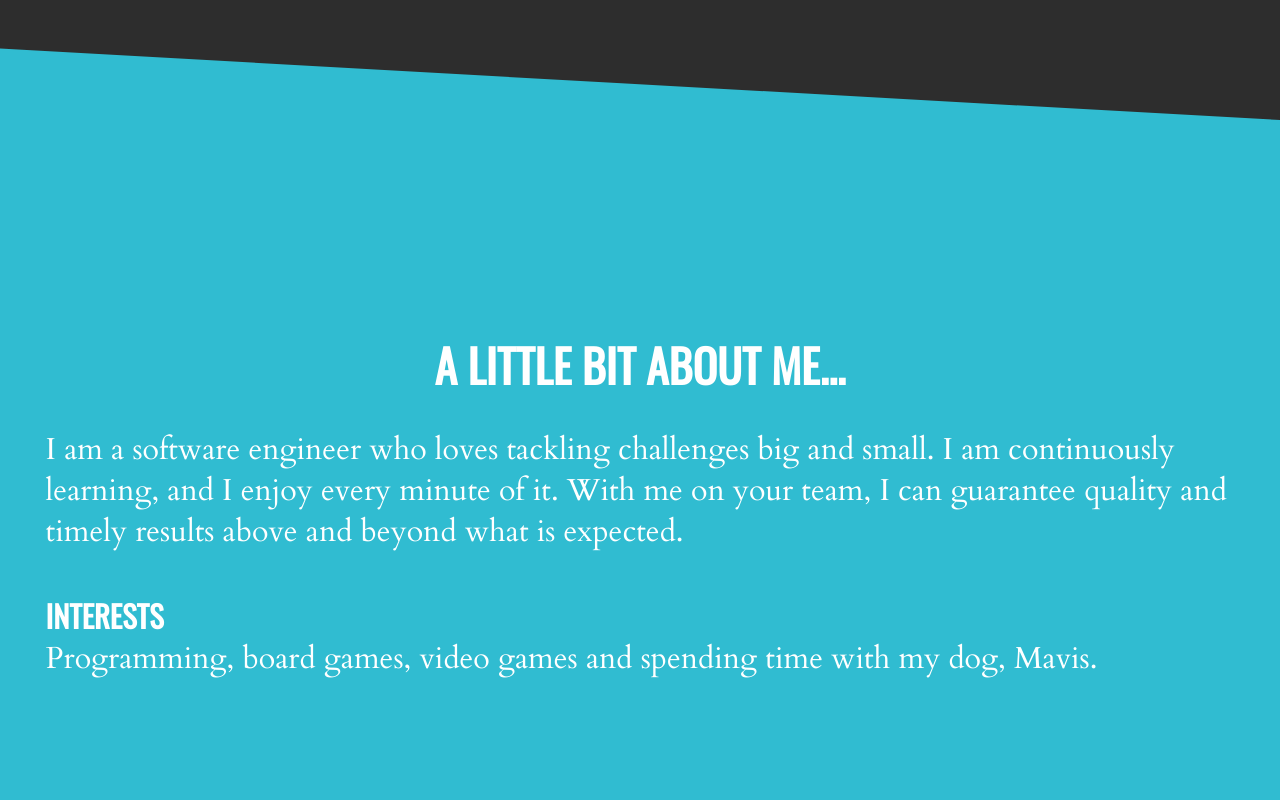
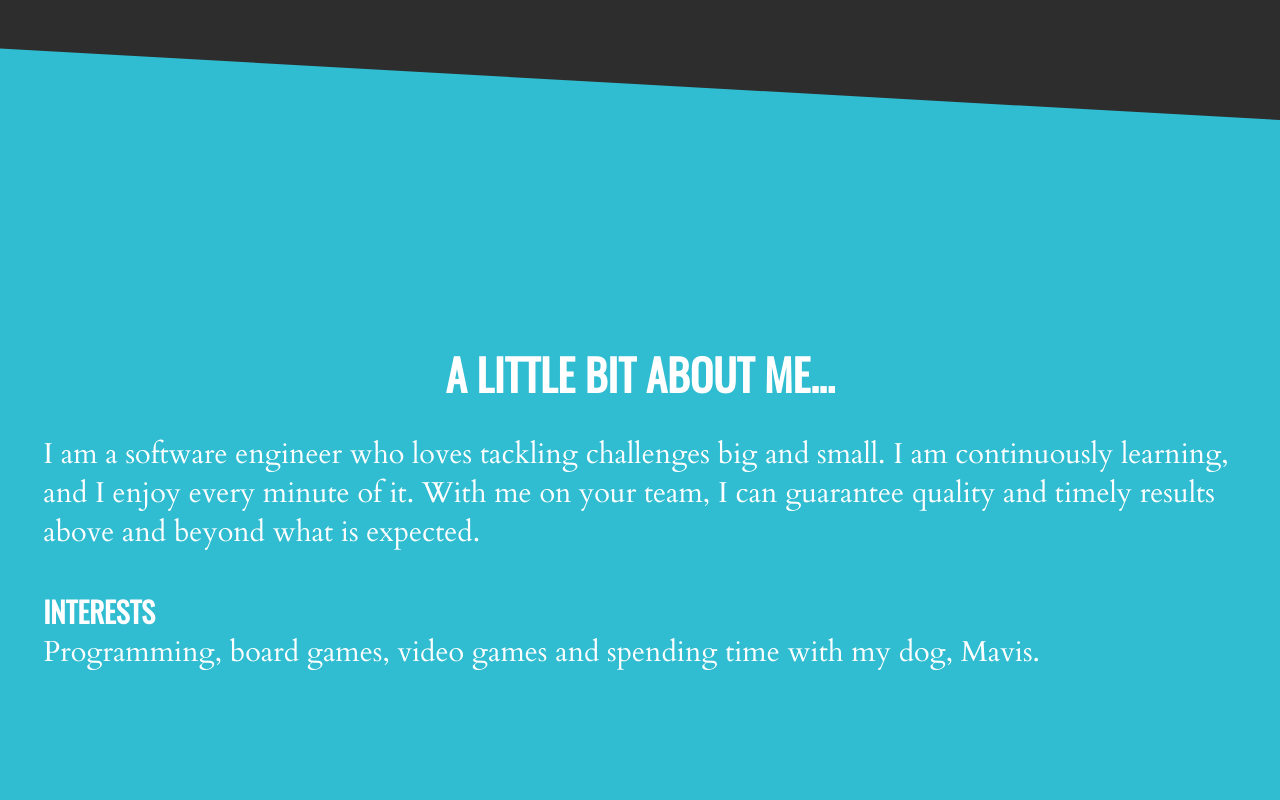
Before and after one commit to ttrosvig/portfolio-website, a React (Create React App) app: page / in a window 1280 px wide. Shown: the part 680-1480 px from the top of the page. Built offline with nearby package versions, Linux system fonts and the light colour scheme.

Commit message:
adjusted font size

```diff
--- a/src/styles/AboutMe.css
+++ b/src/styles/AboutMe.css
@@ -3,7 +3,7 @@
 	min-width: 100vw;
 	background: #30bcd1;
 	color: white;
-	font-size: 1.9em;
+	font-size: 1.8em;
 	position: relative;
 }
 
```
